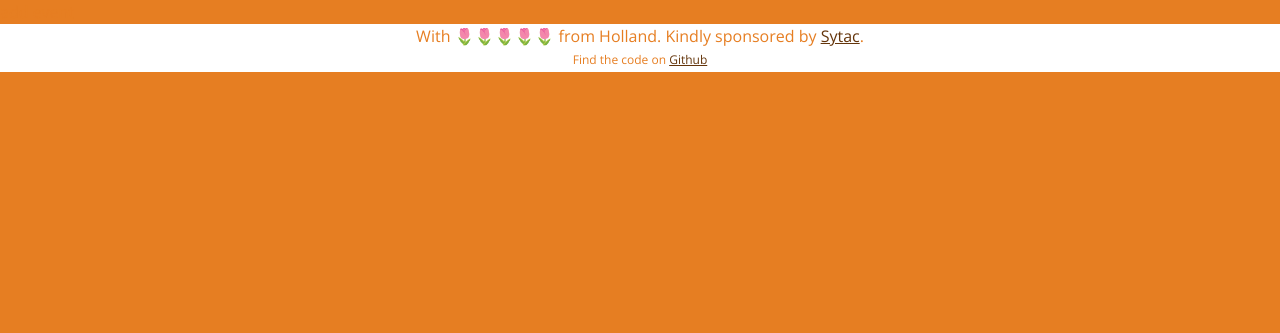
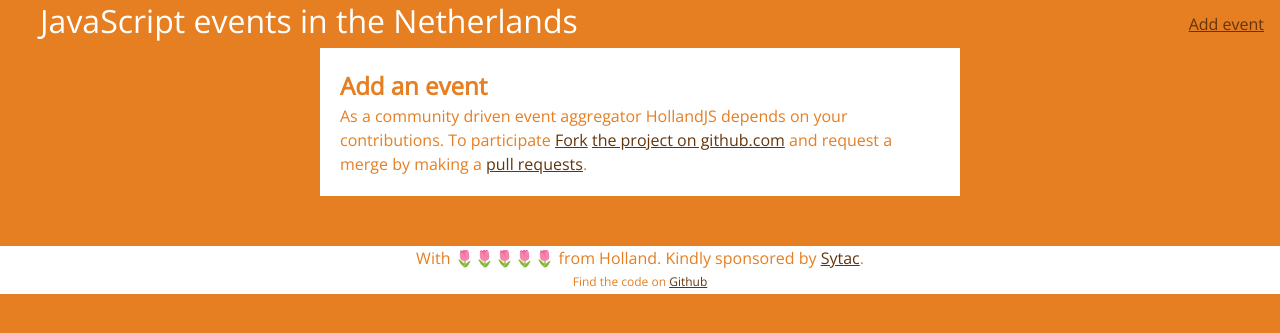
Before and after one commit to nl-js/nl-js.github.io, a Jekyll site: the page built from add-event/index.html, in a window 1280 px wide. Shown: the top 333 px of the page. Built offline with Jekyll 4.4.1, drawn with Linux system fonts in a browser that asks for light colours.

```diff
--- /dev/null
+++ b/_includes/header.html
@@ -0,0 +1,8 @@
+<div class="top-header">
+    <div class="menu">
+        <h1><a href="/">JavaScript events in the Netherlands</a></h1>
+        <ul>
+            <li><a href="/add-event">Add event</a></li>
+        </ul>
+    </div>
+</div>
--- a/_layouts/default.html
+++ b/_layouts/default.html
@@ -2,7 +2,10 @@
 <html>
 {% include head.html %}
   <body>
+    {% include header.html %}
+
     {{ content}}
+
     {% include footer.html %}
   </body>
 </html>
--- a/_sass/_layout.scss
+++ b/_sass/_layout.scss
@@ -30,10 +30,11 @@ body {
   background-color: $orangina;
   text-align: right;
   line-height: $header-height;
-  h1 {
+  h1 a, h1 {
     float: left;
     margin: 0 0 0 20px;
     font-weight: 100;
+    text-decoration: none;
     color: #fff;
   }
   ul {
@@ -187,6 +188,16 @@ body {
   }
 }
 
+.container {
+    margin: 0 auto 50px auto;
+    padding: 20px;
+    background: #fff;
+
+    @media screen and (min-width: $on-palm + 170) {
+      width: $on-palm;
+    }
+}
+
 .footer {
   width: 100%;
   font-weight: 100;
--- a/about/index.html
+++ /dev/null
@@ -1,5 +0,0 @@
----
-title: About
-layout: default
----
-About
--- a/add-event/index.html
+++ b/add-event/index.html
@@ -2,4 +2,11 @@
 title: Add your event
 layout: default
 ---
-add event
+<div class="container">
+    <h2>Add an event</h2>
+    <p>
+        As a community driven event aggregator HollandJS depends on your contributions.
+        To participate <a href="https://help.github.com/articles/fork-a-repo/">Fork</a> <a href="https://github.com/hollandjs/hollandjs.github.io">the project on github.com</a>
+        and request a merge by making a <a href="https://help.github.com/articles/using-pull-requests/">pull requests</a>.
+    </p>
+</div>
```
Also changed, not shown: index.html (+0 -9 lines).
